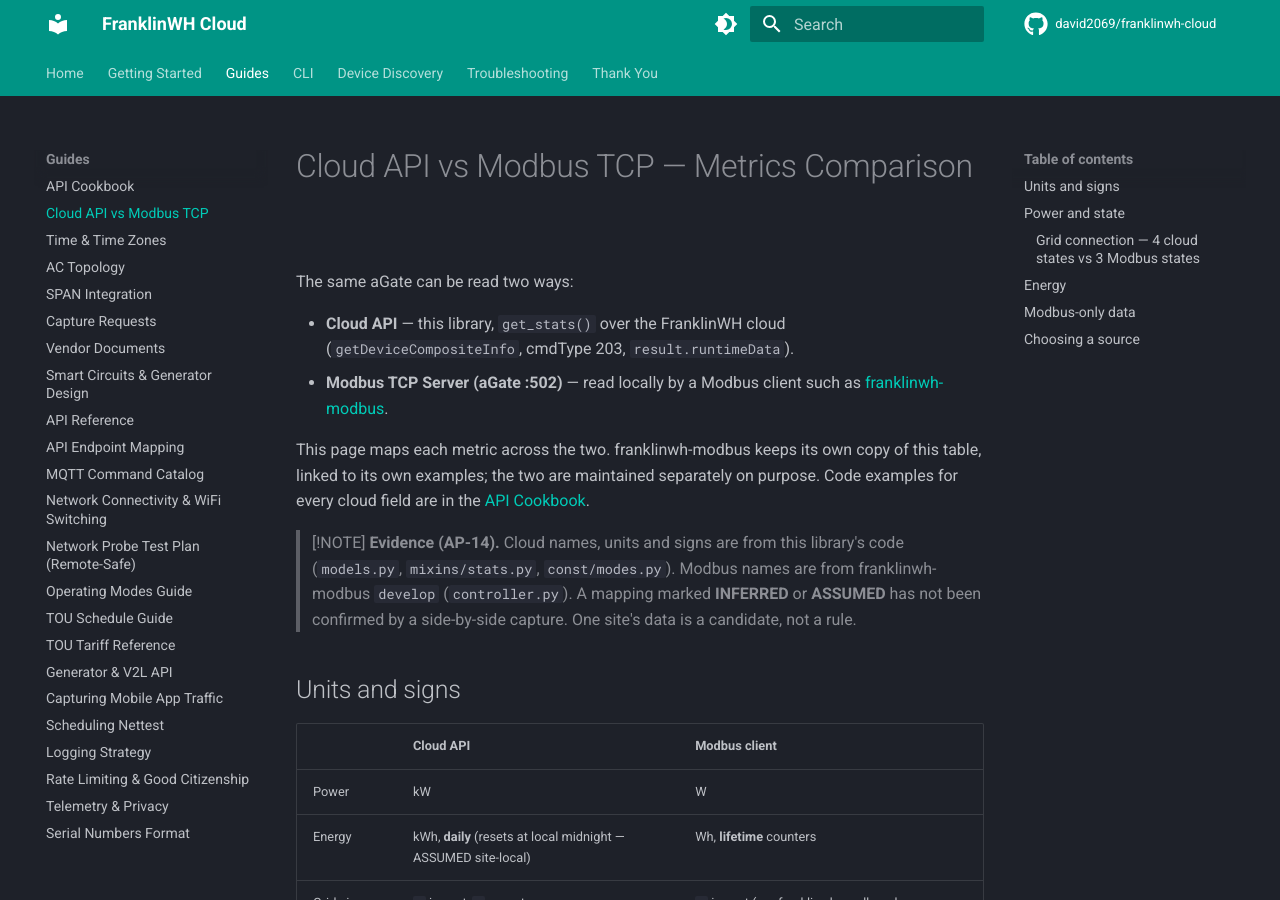
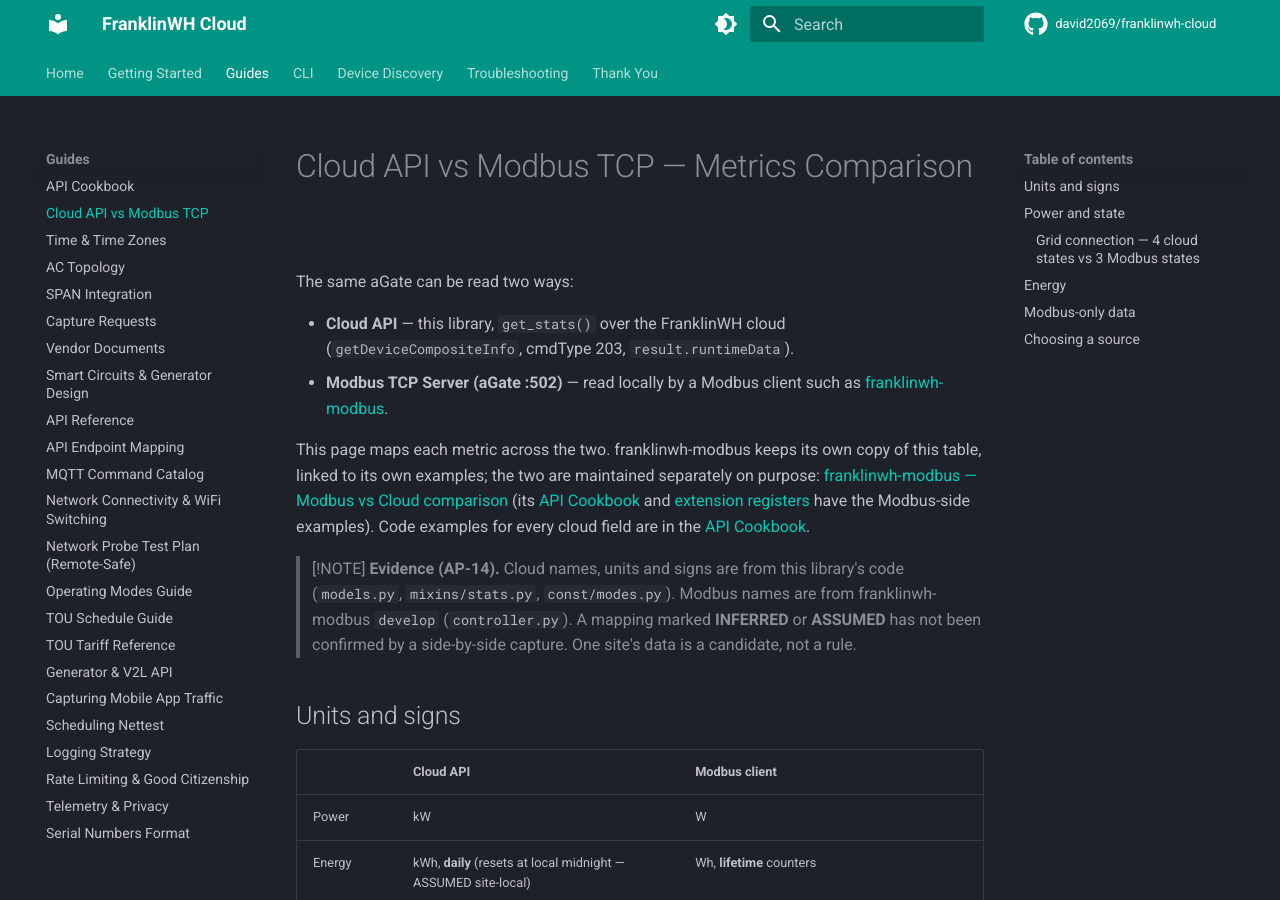
Before and after one commit to david2069/franklinwh-cloud, an MkDocs documentation site: the page built from docs/MODBUS_CLOUD_COMPARISON.md, in a window 1280 px wide and 900 px high. Built offline with MkDocs 1.6.1 and Material for MkDocs 9.7.7, drawn with Linux system fonts in a browser that asks for light colours; comment, search, counter and statistics services are not loaded; some of the changed text lies outside the part shown.

Commit message:
docs: link Modbus comparison to franklinwh-modbus copy
Link back to the franklinwh-modbus comparison page, its cookbook and its
extension register reference, and add its 'one Modbus client at a time'
row to Choosing a source so the two copies stay aligned.

Co-Authored-By: Claude Opus 5.5 <noreply@anthropic.com>
Claude-Session: https://claude.ai/code/session_01MqgyB4yD7uF5g7DZnMmkuS

```diff
--- a/docs/MODBUS_CLOUD_COMPARISON.md
+++ b/docs/MODBUS_CLOUD_COMPARISON.md
@@ -8,7 +8,11 @@ The same aGate can be read two ways:
   [franklinwh-modbus](https://github.com/david2069/franklinwh-modbus).
 
 This page maps each metric across the two. franklinwh-modbus keeps its own copy of
-this table, linked to its own examples; the two are maintained separately on purpose.
+this table, linked to its own examples; the two are maintained separately on purpose:
+[franklinwh-modbus — Modbus vs Cloud comparison](https://david2069.github.io/franklinwh-modbus/MODBUS_CLOUD_COMPARISON/)
+(its [API Cookbook](https://david2069.github.io/franklinwh-modbus/API_COOKBOOK/) and
+[extension registers](https://david2069.github.io/franklinwh-modbus/FRANKLINWH_MODBUS_EXTENSIONS/)
+have the Modbus-side examples).
 Code examples for every cloud field are in the [API Cookbook](API_COOKBOOK.md#power-flow-status).
 
 > [!NOTE]
@@ -91,6 +95,7 @@ Whether the cloud lifetime total and the Modbus counter agree has not been check
 | | Cloud API | Modbus TCP Server (aGate :502) |
 |---|---|---|
 | Network | Internet + FranklinWH cloud | Local LAN only |
+| Concurrent clients | Many (sharing the account's rate limit) | One Modbus client at a time |
 | Rate limits | Yes — shared per account ([Rate Limiting](RATE_LIMITING.md)) | None known |
 | Daily totals, solar/home energy, programme name | Yes | No |
 | Electrical detail, per-battery data | Partial | Yes |
```
